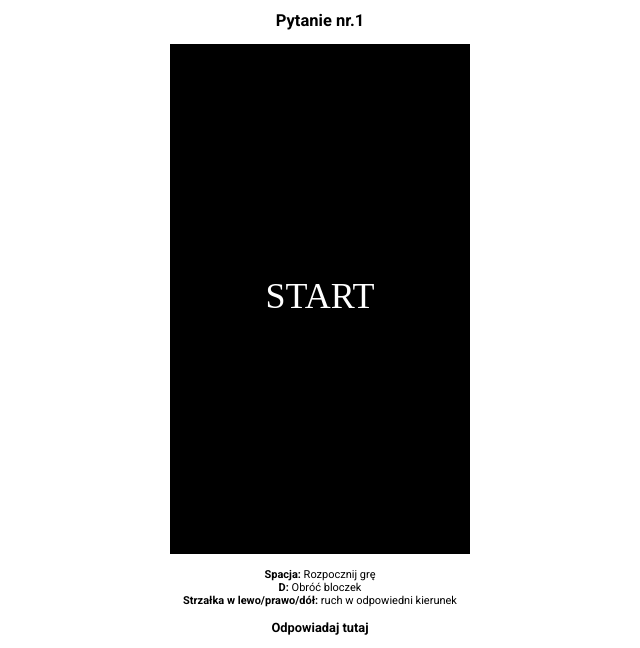
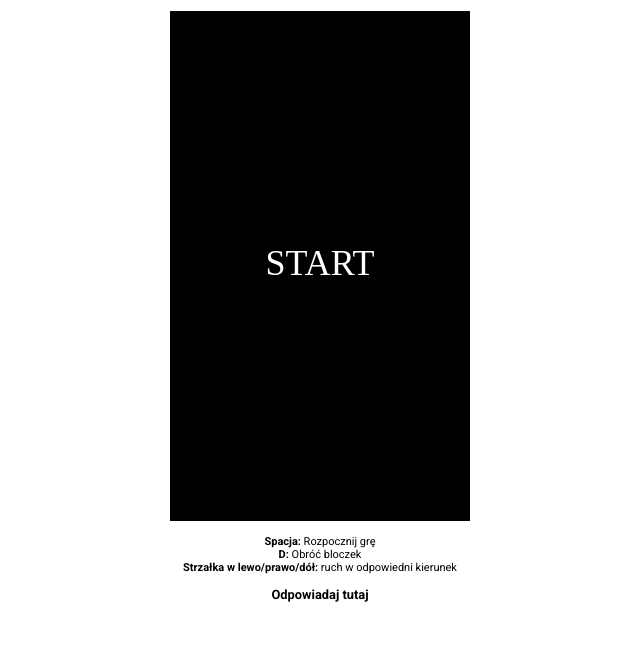
Before and after one commit to Skand3rrr/skand3rrr.github.io, a plain HTML site: page InfoBloczki/index.html in a window 1280 px wide. Shown: the part 171-819 px from the top of the page, without its empty margins (320-960 px from the left). Drawn offline with Linux system fonts and the light colour scheme.

Commit message:
Update index.html

```diff
--- a/InfoBloczki/index.html
+++ b/InfoBloczki/index.html
@@ -9,7 +9,7 @@
         <img width="400" height="250" src="logo.png" alt="Logo"><br>
         <h1 id="score">Wynik: 0</h1>
         <h1 id="highestscore">Najwyższy wynik ma NIKT z wynikiem 0</h1>
-        <h2 id="nr">Pytanie nr.1</h2>
+        <h2 id="nr" hidden>Pytanie nr.1</h2>
         <canvas width="300" height="510"></canvas>
         <div id="highscore" hidden="true">
             <h1>Please enter your display name!</h1>
```
